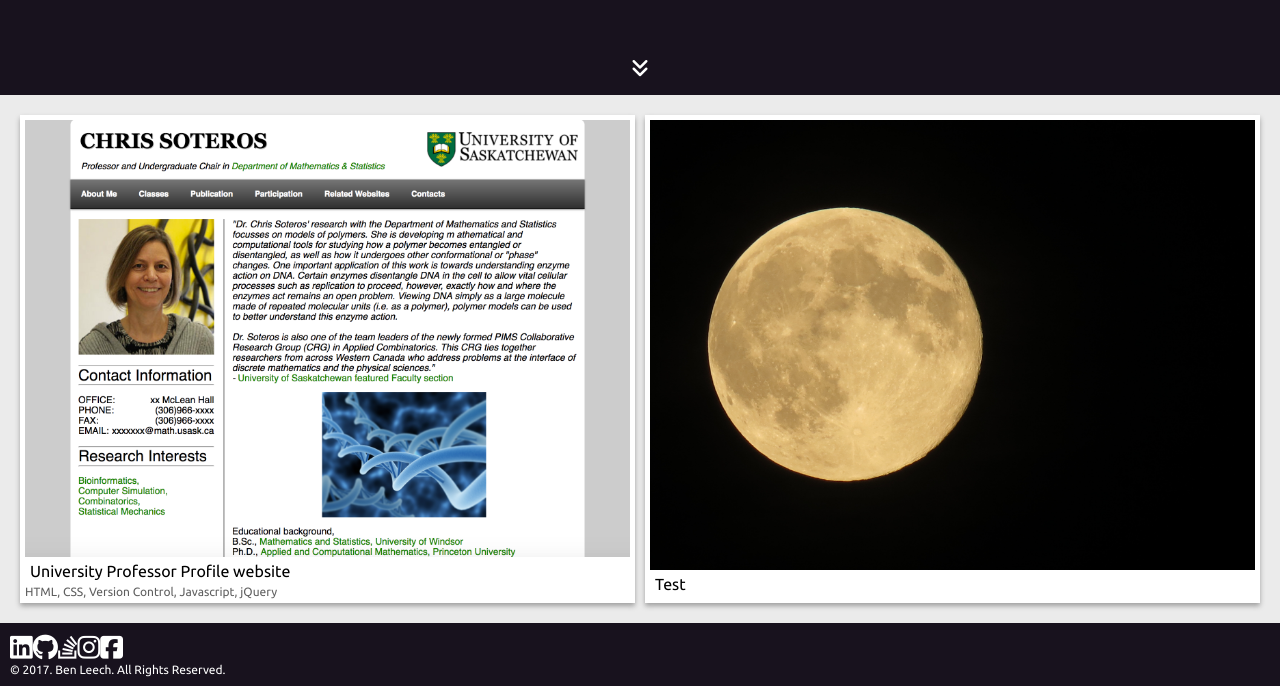
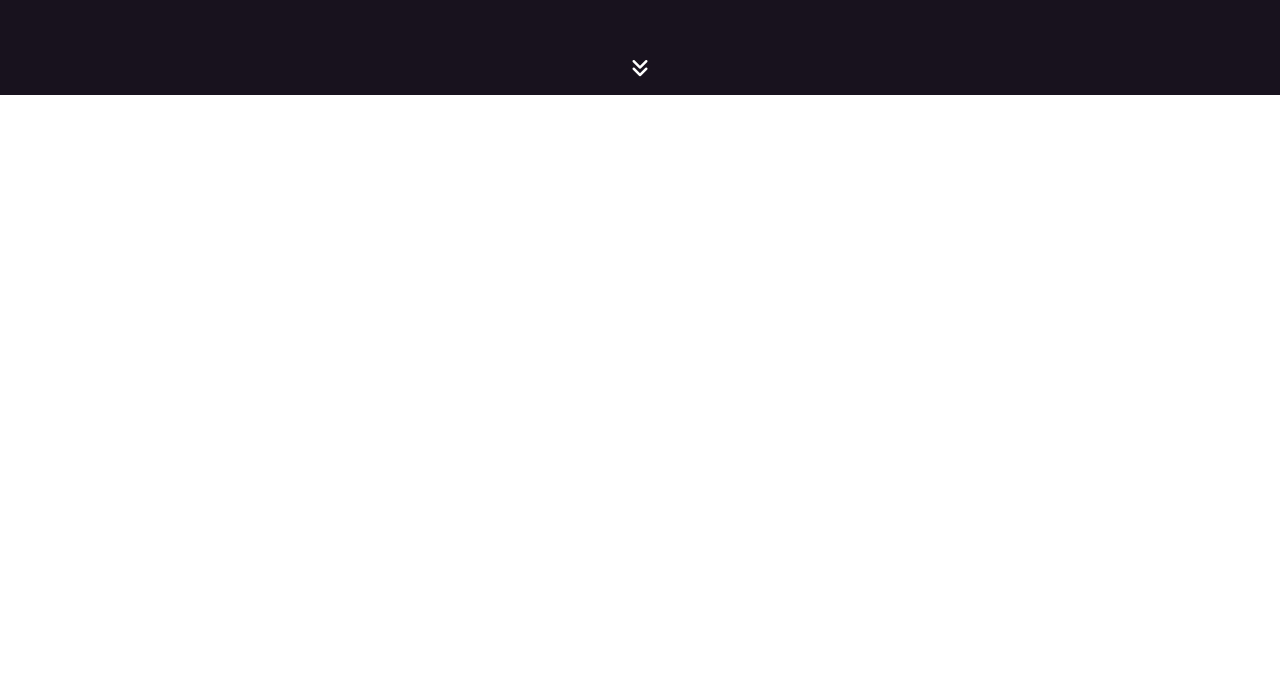
Before and after one commit to BenLeech/portfolio-website-v1, an Angular app in the folder portfolio-website/: page / in a window 1280 px wide. Shown: the part 705-1391 px from the top of the page. After the commit the page ends 800 px from the top, so only its background shows below. Built offline with nearby package versions, Linux system fonts and the light colour scheme.

Commit message:
safari compatibility

```diff
--- a/portfolio-website/src/app/components/portfolio-display/portfolio-display.component.scss
+++ b/portfolio-website/src/app/components/portfolio-display/portfolio-display.component.scss
@@ -8,10 +8,12 @@
   background-color: $primary-text-color;
   padding: 5px;
   display: flex;
+  flex: 1;
   width: 100%;
+  height: 300px;
   flex-direction: column;
 
-  max-height: 500px;
+  max-height: 400px;
   box-shadow: 0 3px 5px #a0a0a0;
   margin: 5px;
   box-sizing: border-box;
@@ -20,14 +22,15 @@
 .portfolio-display-wrapper .display-image img{
   width: 100%;
   object-fit: cover;
-  height: 100%;
+  display: flex;
+  flex: 1;
 }
 
 
 .display-image{
   overflow: hidden;
-  max-height: 450px;
-  height: 100%;
+  display: flex;
+  flex: 1;
 }
 
 .display-title{
--- a/portfolio-website/src/app/components/splash/splash.component.scss
+++ b/portfolio-website/src/app/components/splash/splash.component.scss
@@ -6,6 +6,7 @@
   height: 100%;
   display: flex;
   align-items: center;
+  position: relative;
 }
 
 .cover-container{
@@ -39,15 +40,14 @@
 
 .down-arrow{
   position: absolute;
-  vertical-align: bottom;
-  width: 100%;
   font-size: 20px;
   bottom: 15px;
+  left: 0;
+  width: 100%;
   color: $primary-text-color;
   text-align: center;
   -webkit-animation: fade-and-hover 2s infinite;
   -webkit-animation-delay: 4s;
-  z-index: 0;
 }
 
 .featured-container{
--- a/portfolio-website/src/styles.scss
+++ b/portfolio-website/src/styles.scss
@@ -4,6 +4,14 @@ body, html{
   margin: 0;
   font-family: Ubuntu, SansSerif;
   //consider using open sans
+}
+
+html {
+  overflow: hidden;
+}
+
+body {
+  overflow: auto;
 }
 
 .display-none{
```
